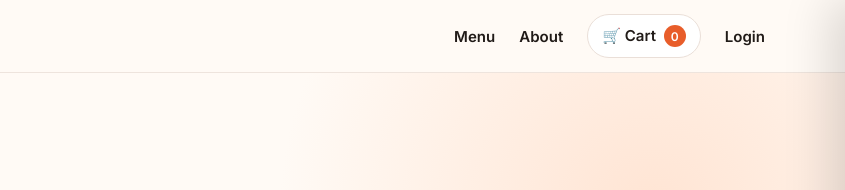
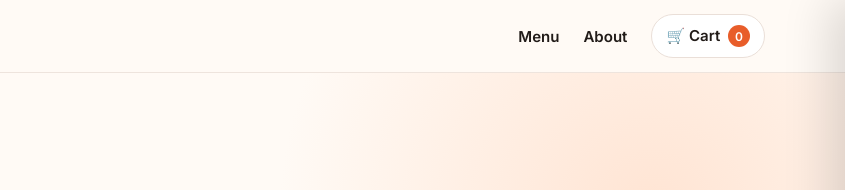
Before and after one commit to jamwalrudhar093-eng/FoodDel, a plain HTML site: page index.html in a window 1280 px wide. Shown: the top 190 px of the page, 435-1280 px from the left. Drawn offline with Linux system fonts and the light colour scheme; sample sign-in values are in the browser's storage.

Commit message:
Update index.html

```diff
--- a/index.html
+++ b/index.html
@@ -25,7 +25,7 @@
         <a href="#menu">Menu</a>
         <a href="#about">About</a>
         <button id="cartBtn" class="cart-button" type="button">🛒 Cart <span id="cartCount">0</span></button>
-        <a href="login.html" class="login-button">Login</a>
+
       </nav>
     </div>
   </header>
```
